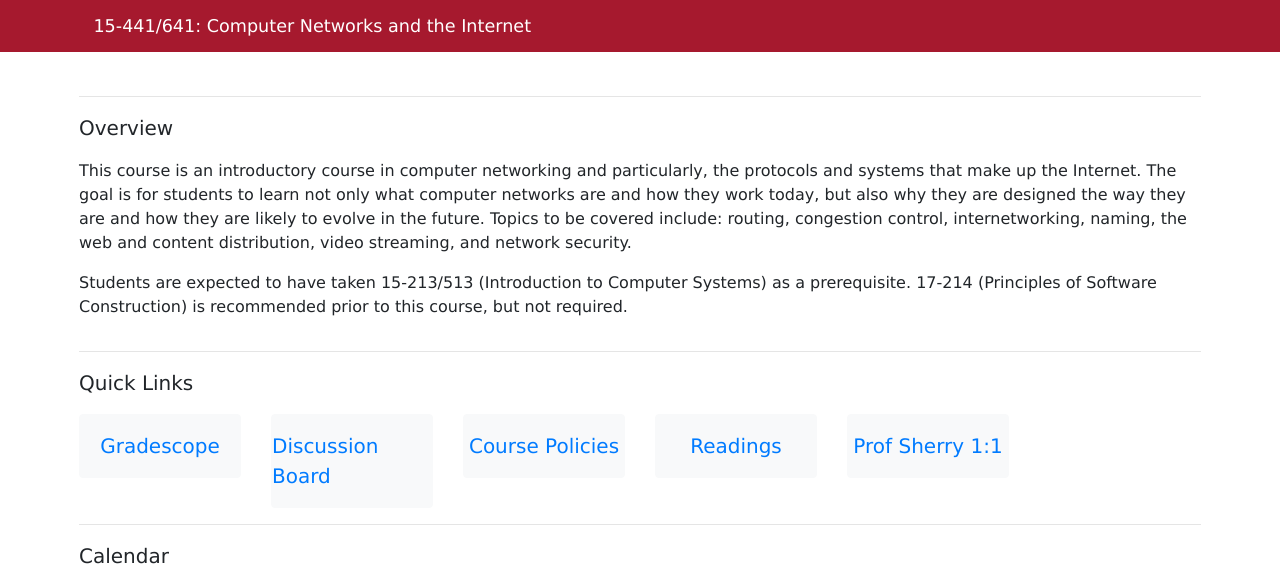
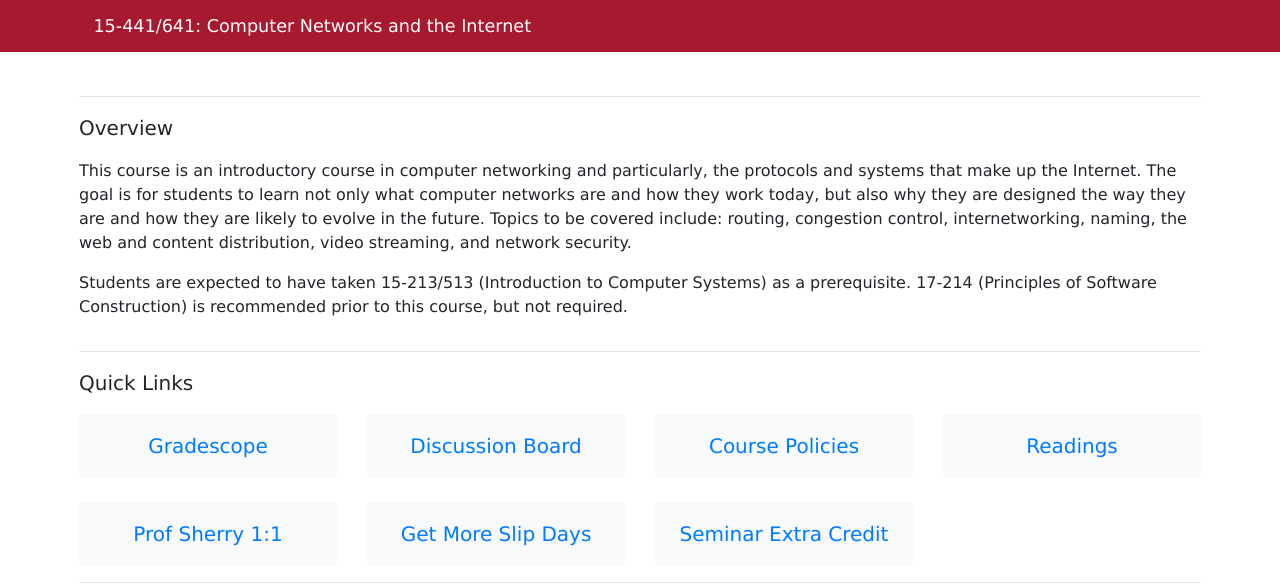
Before and after one commit to computer-networks/15-441-fa25, a Jekyll site: the page built from index.html, in a window 1280 px wide and 1400 px high. Shown: the top 585 px of the window. Built offline with Jekyll 4.4.1, drawn with Linux system fonts in a browser that asks for light colours; nearby versions of some CDN libraries; some of the changed text lies outside the part shown; grey boxes are pictures that could not be loaded.

Commit message:
Add direct links to EC and Slip Day pages. Add planned curriculum calendar.

```diff
--- a/index.html
+++ b/index.html
@@ -27,7 +27,7 @@
 </div>
 
 <div class="row">
-  <div class="col-md-2">
+  <div class="col-md-3">
     <div class="card border-light bg-light pt-3 justify-content-center align-items-center">
       <p class="lead">
       <a href="https://www.gradescope.com/courses/1091820">
@@ -36,7 +36,7 @@
       </p>
     </div>
   </div>
-  <div class="col-md-2">
+  <div class="col-md-3">
     <div class="card border-light bg-light pt-3 justify-content-center align-items-center">
       <p class="lead">
       <a href="https://edstem.org/us/courses/83990/discussion">
@@ -45,7 +45,7 @@
       </p>
     </div>
   </div>
-  <div class="col-md-2">
+  <div class="col-md-3">
     <div class="card border-light bg-light pt-3 justify-content-center align-items-center">
       <p class="lead">
       <a href="https://docs.google.com/document/d/e/2PACX-1vRheUg6CeoZlwMyAu4_cTxVOtTzzH8YMCnTVscKr36oniA9drHJK_CAuMvRxAL3INf1KdkrtgxoEEEK/pub">
@@ -55,7 +55,7 @@
     </div>
   </div>
 
-  <div class="col-md-2">
+  <div class="col-md-3">
     <div class="card border-light bg-light pt-3 justify-content-center align-items-center">
       <p class="lead">
       <a href="https://edstem.org/us/courses/83990/lessons">
@@ -64,11 +64,32 @@
       </p>
     </div>
   </div>
-  <div class="col-md-2">
+</div>
+<br/>
+<div class="row">
+  <div class="col-md-3">
     <div class="card border-light bg-light pt-3 justify-content-center align-items-center">
       <p class="lead">
       <a href="https://calendar.app.google/hawNj2ud4aUYKeAS9">
         Prof Sherry 1:1
+      </a>
+      </p>
+    </div>
+  </div>
+ <div class="col-md-3">
+    <div class="card border-light bg-light pt-3 justify-content-center align-items-center">
+      <p class="lead">
+      <a href="https://docs.google.com/forms/d/e/1FAIpQLSdrutyA0r3lnfy-2CatArERxa6rNWhNhGgUnklvY13ElcTC0w/viewform?usp=header">
+        Get More Slip Days
+      </a>
+      </p>
+    </div>
+  </div>
+ <div class="col-md-3">
+    <div class="card border-light bg-light pt-3 justify-content-center align-items-center">
+      <p class="lead">
+      <a href="https://docs.google.com/forms/d/e/1FAIpQLSc5ZdMGAPJZRvSyxkmxXLsSq-WZG4e_EyVXH8eMARzWwltvOw/viewform?usp=header">
+        Seminar Extra Credit
       </a>
       </p>
     </div>
@@ -81,7 +102,7 @@
 
 <div class="row">
   <div class="col-md-12">
-    <p class="lead">Calendar</p>
+    <p class="lead">This Week Overview</p>
   </div>
 </div>
 
@@ -93,6 +114,21 @@
 </div>
 
 <hr />
+<div class="row">
+  <div class="col-md-12">
+    <p class="lead">Semester Plan [SUBJECT TO CHANGE!]</p>
+  </div>
+</div>
+
+<div class="row">
+  <div class="col-md-12">
+  <iframe src="https://docs.google.com/spreadsheets/d/e/2PACX-1vRszI_apMyvzuQXt3PCUgWQdS7E6g3PD4Xe6HviuHGHSYb7p28UtDLLVHd_VjsO6-NMiKDFM4_2PTA_/pubhtml?gid=0&amp;single=true&amp;widget=true&amp;headers=false" style="width:100%; aspect-ratio:15/5; border-width:0;" ></iframe>
+  </div>
+</div>
+
+
+
+<hr/>
 <div class="row">
   <div class="col-md-12">
     <p class="lead">Big List of Due Dates</p>
```
Also changed, not shown: 4 other files.
